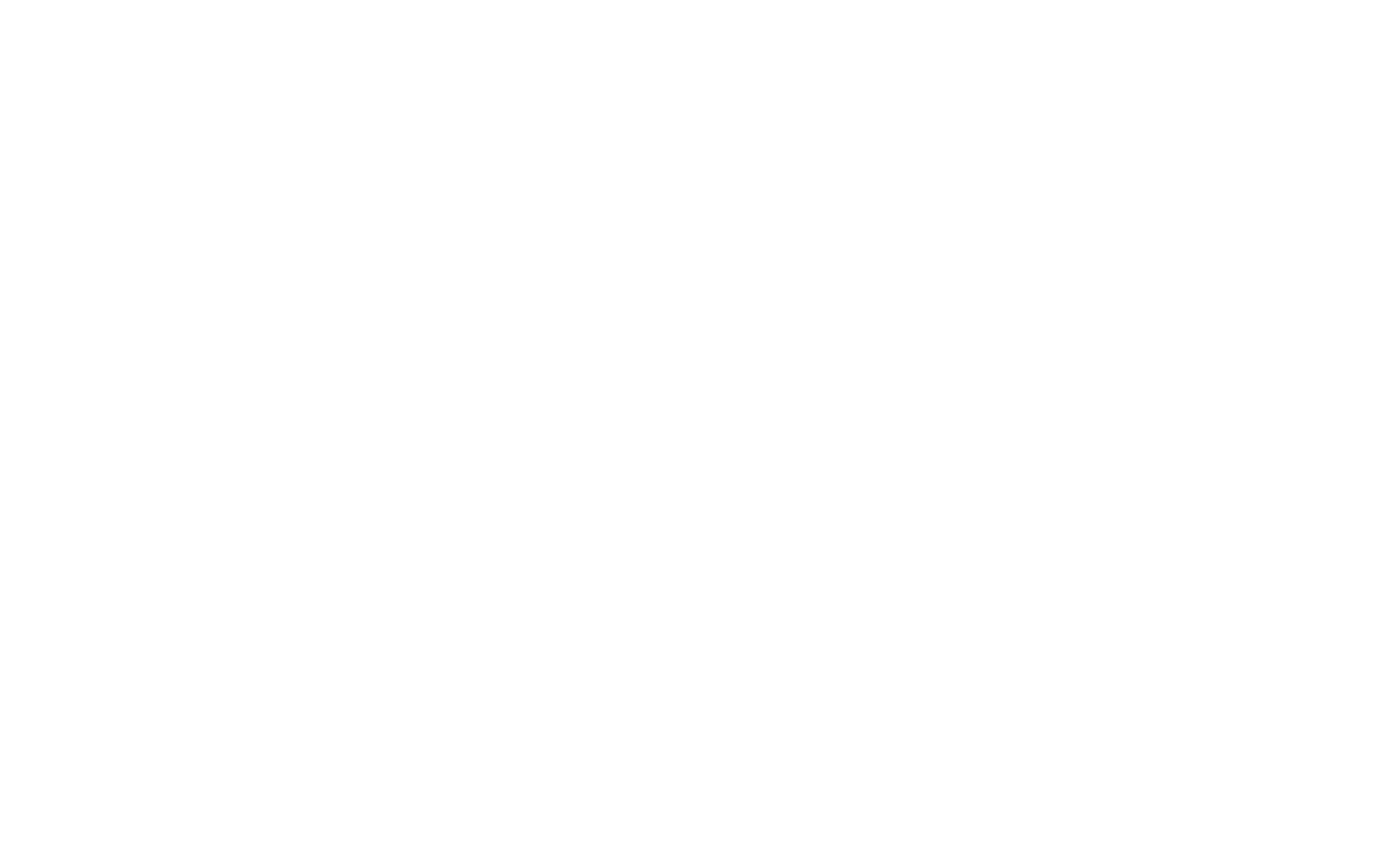
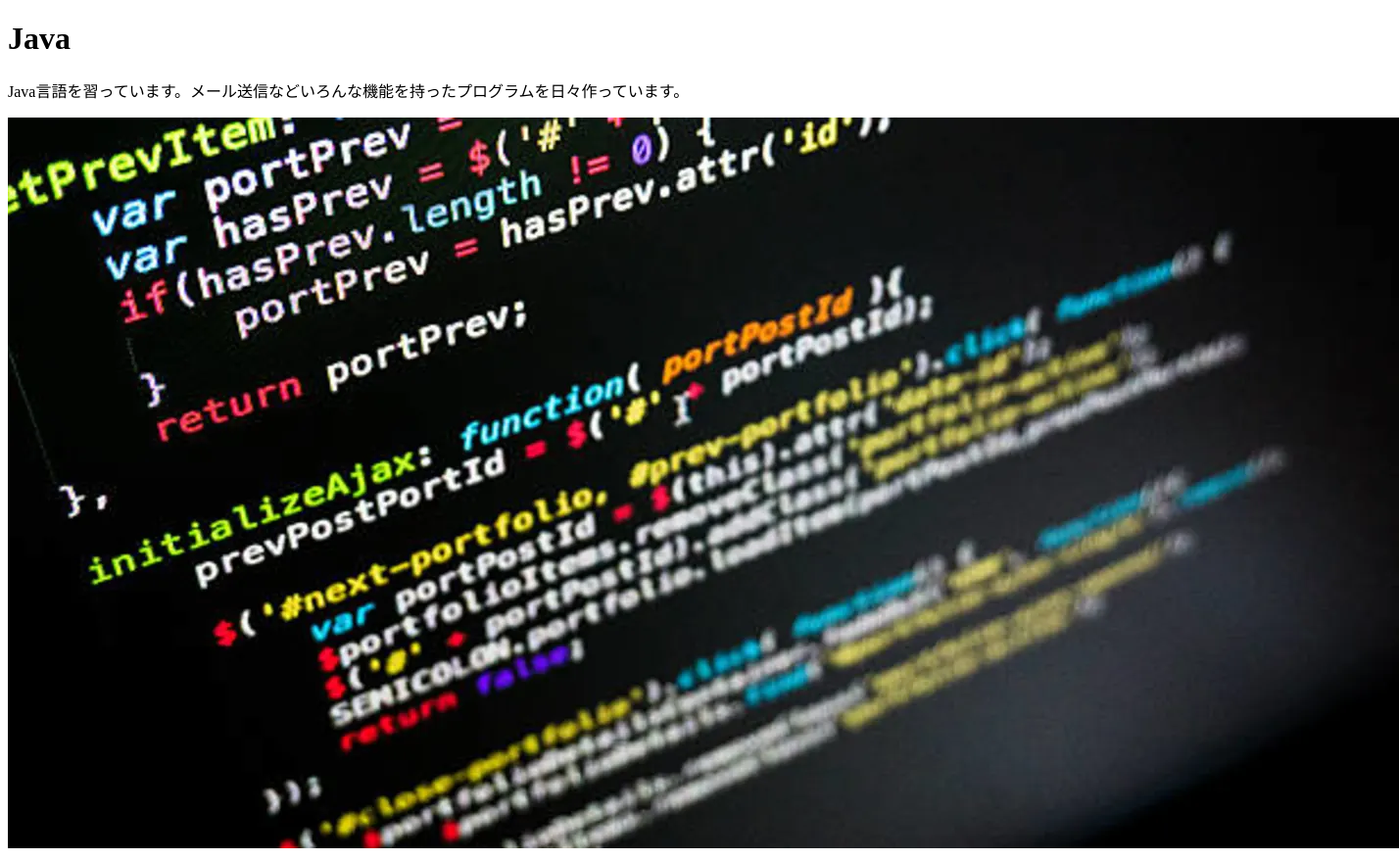
Before and after one commit to kazuki220/course-introduction, a plain HTML site: page subjectA.html in a window 1280 px wide. Shown: the whole page at 98% size, 1428 px wide, since content can reach past the window. Before the commit the page ends 800 px from the top, so only its background shows below. Drawn offline with Linux system fonts and the light colour scheme.

Commit message:
科目紹介を追記
index.htmlとsubjectA.htmlに科目紹介を追記。

```diff
--- a/subjectA.html
+++ b/subjectA.html
@@ -1,11 +1,12 @@
 <!DOCTYPE html>
 <html lang="ja">
     <head>
+        <title>Javaの紹介</title>
     </head>
 <body>
-<h1></h1>
-<p></p>
-<img src = "" alt="">
+<h1>Java</h1>
+<p>Java言語を習っています。メール送信などいろんな機能を持ったプログラムを日々作っています。</p>
+<img src = "img/java.png" alt="Javaイメージ画像">
 
 </body>
 </html>
```
Also changed, not shown: index.html (+1 -1 lines), img/java.png (added).
